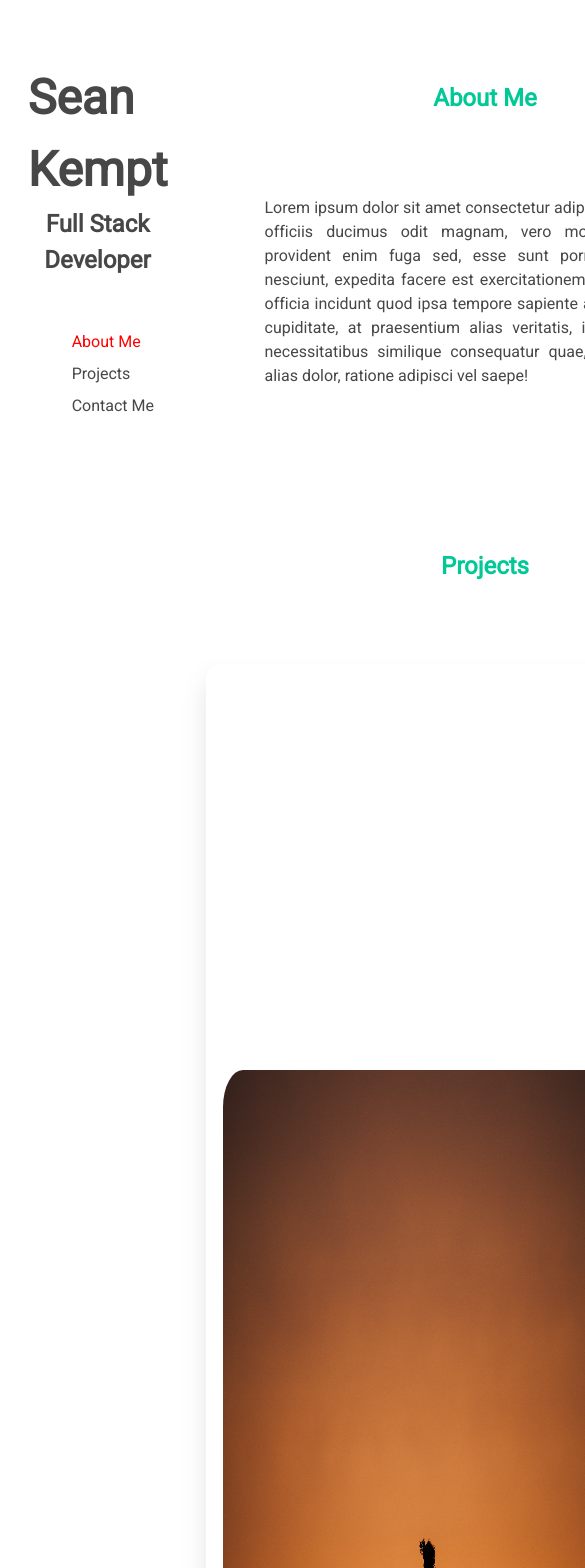
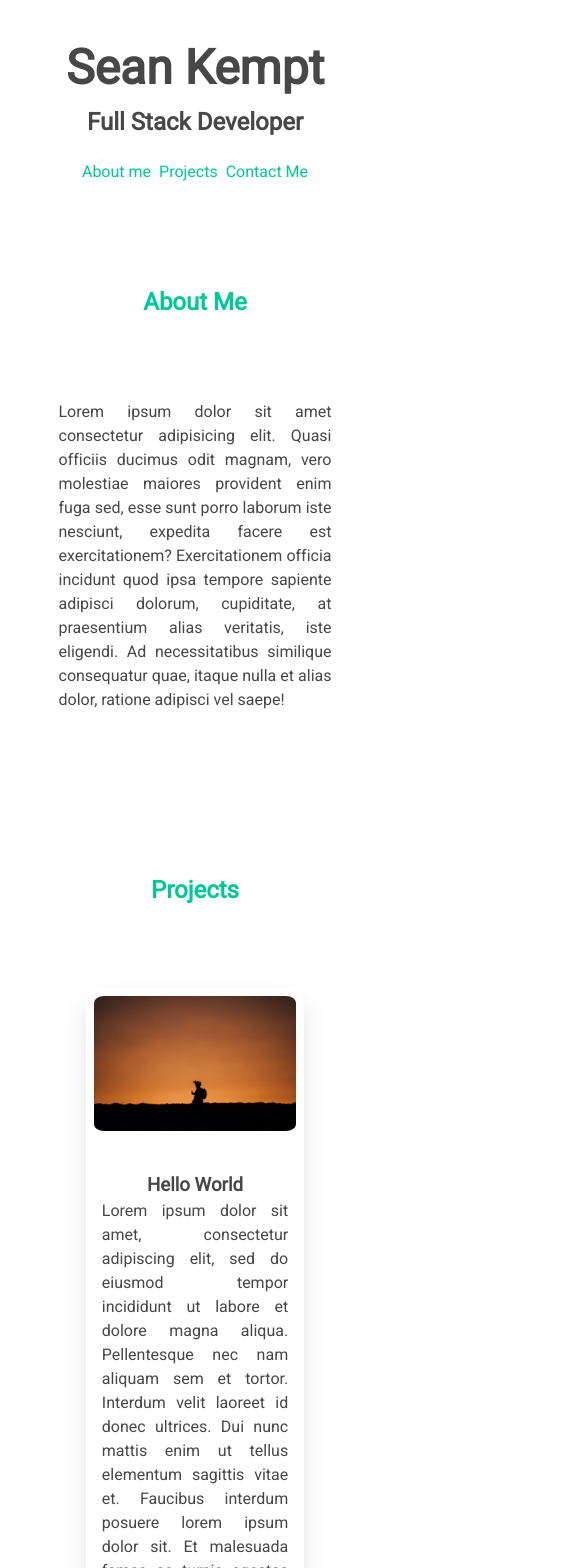
Before and after one commit to SeanKempt/portfolio, a React (Vite) app: page / in a window 390 px wide. Shown: the top 1568 px of the page, 585 px wide, since content can reach past the window. Built offline with nearby package versions, Linux system fonts and the light colour scheme.

Commit message:
feat: remove scrollspy work
not going to be implementing scrollspy at this time

```diff
--- a/index.html
+++ b/index.html
@@ -2,7 +2,7 @@
 <html lang="en">
   <head>
     <meta charset="UTF-8" />
-    <meta name="viewport" content="width=device-width, initial-scale=1.0" />
+    <meta name="viewport" content="width=device-width, initial-scale=1">
     <title>Sean Kempt</title>
   </head>
   <body>
--- a/src/App.tsx
+++ b/src/App.tsx
@@ -1,4 +1,3 @@
-import { useEffect, useState } from 'react';
 import ProjectCard from './components/ProjectCard';
 import githublogo from './images/logo-github.svg';
 import linkedinlogo from './images/logo-linkedin.svg';
@@ -6,34 +5,6 @@ import emailicon from './images/mail-outline.svg';
 import projectCardInfo from './assets/projectCardInfo';
 
 function App() {
-  const [activeSection, setActiveSection] = useState('');
-
-  useEffect(() => {
-    window.addEventListener('scroll', handleScroll);
-    return () => {
-      window.removeEventListener('scroll', handleScroll);
-    };
-  }, []);
-
-  const handleScroll = () => {
-    const sections = document.querySelectorAll<HTMLElement>('.section');
-
-    let currentSection: string | null = '';
-
-    sections.forEach((section) => {
-      const sectionTop = section.offsetTop;
-      const sectionHeight = section.offsetHeight;
-
-      if (
-        window.scrollY >= sectionTop - 50
-        && window.scrollY < sectionTop + sectionHeight - 50
-      ) {
-        currentSection = section.getAttribute('id');
-      }
-    });
-    console.log('Active Section:', currentSection);
-    setActiveSection(currentSection);
-  };
   return (
     <div className="pagewrapper">
       <div className="header">
@@ -41,27 +12,17 @@ function App() {
           <h1 className="header__intronav--name">Sean Kempt</h1>
           <h2 className="header__intronav--role">Full Stack Developer</h2>
           <ul className="header__nav">
-            <li
-              className={activeSection === 'aboutme' ? 'navbar-highlight' : ''}
-            >
-              About Me
+            <li><a href="#aboutme">About me</a></li>
+            <li>
+              <a href="#projects">Projects</a>
             </li>
-            <li
-              className={activeSection === 'projects' ? 'navbar-highlight' : ''}
-            >
-              Projects
-            </li>
-            <li
-              className={
-                activeSection === 'contactme' ? 'navbar-highlight' : ''
-              }
-            >
-              Contact Me
+            <li>
+              <a href="#contactme">Contact Me</a>
             </li>
           </ul>
         </div>
       </div>
-      <div id="aboutme" className="section aboutme">
+      <div id="aboutme" className="aboutme">
         <h2 className="aboutme__title">About Me</h2>
         <p className="aboutme__intro">
           Lorem ipsum dolor sit amet consectetur adipisicing elit. Quasi
@@ -73,7 +34,7 @@ function App() {
           nulla et alias dolor, ratione adipisci vel saepe!
         </p>
       </div>
-      <div id="projects" className="section projects">
+      <div id="projects" className="projects">
         <h2 className="projects__title">Projects</h2>
         <div className="projects__grid-container">
           {projectCardInfo.map((card) => (
@@ -85,18 +46,18 @@ function App() {
           ))}
         </div>
       </div>
-      <form id="contactme" className="section contactme">
+      <form id="contactme" className="contactme">
         <h2 className="contactme__title">Contact Me</h2>
           <div>
-          <label htmlFor="email">
+            <label htmlFor="email" className='contactme__email'>
               Email
               <input id="email" name="email" type="text" />
             </label>
           </div>
           <div>
-          <label htmlFor="message">
+            <label htmlFor="message" className='contactme__message'>
               Message
-            <textarea name="message" id="message" rows={6} cols={50} />
+              <textarea name="message" id="message" rows={5} cols={40} />
             </label>
           </div>
       </form>
--- a/src/styles/index.css
+++ b/src/styles/index.css
@@ -4,15 +4,6 @@
   --main-bg-color: #ffffff;
   --fc-color: #474747;
   --accent-color: #00c896;
-}
-
-@media screen and (min-width: 1400px) {
-  .projectcard {
-    flex-direction: column;
-  }
-  .projectcard__title {
-    text-align: center;
-  }
 }
 
 body {
@@ -32,14 +23,14 @@ body {
   position: sticky;
   top: 0;
   display: flex;
+  align-items: center;
   flex-direction: column;
-  align-items: center;
-  justify-content: center;
   padding-top: 2rem;
 }
 
 .header__intronav--name {
   font-size: 3rem;
+  text-align: center;
 }
 .header__intronav--role {
   font-size: 1.5rem;
@@ -49,6 +40,14 @@ body {
 .header__nav {
   list-style: none;
   padding-top: 2rem;
+  display: flex;
+  flex-direction: column;
+
+}
+
+a {
+  text-decoration: none;
+  color: var(--accent-color);
 }
 
 .header__nav > li {
@@ -110,14 +109,25 @@ body {
   grid-row: 5;
   display: grid;
   grid-template-columns: 1fr;
-  padding-top: 10rem;
+  justify-content: center;
   padding: 10rem 8rem 0 8rem;
+  max-width: 70%;
+  justify-self: center;
 }
 
 .contactme__title {
   text-align: center;
   color: var(--accent-color);
   padding-bottom: 5rem;
+}
+.contactme__message {
+  display: flex;
+  flex-direction: column;
+}
+
+.contactme__email {
+  display: flex;
+  flex-direction: column;
 }
 
 .socials {
@@ -170,7 +180,7 @@ body {
 .projectcard__image {
   width: 100%;
   max-width: 400px;
-  height: 50%;
+  height: auto;
   border-radius: 5%;
   margin-bottom: 2rem;
 }
@@ -185,7 +195,72 @@ body {
   text-align: justify;
 }
 
+.isCurrent {
+  color: red;
+}
+
 /* Extra CSS for effects or other random items */
 .navbar-highlight {
   color: red;
 }
+
+/* Media Queries */
+@media screen and (max-width: 799px) {
+  .aboutme__intro {
+    padding: 0;
+  }
+
+  .projectcard, .projectcard__info {
+    padding: .5rem;
+  }
+
+}
+
+@media screen and (max-width: 1330px) {
+  .header {
+    grid-column: 2 / 4;
+    grid-row: 1;
+    position: static;
+  }
+
+  .header__nav {
+    flex-direction: row;
+    padding: 0;
+    justify-content: center;
+  }
+
+  .aboutme {
+    grid-column: 2 / 4;
+    grid-row: 2;
+  }
+
+  .projects {
+    grid-column: 2 / 4;
+    grid-row: 3;
+  }
+
+  .socials {
+    grid-column: 2 / 4;
+    grid-row: 4;
+    position: static;
+  }
+
+  .contactme {
+    grid-column: 2 / 4;
+    grid-row: 5;
+  }
+
+  .footer {
+    grid-column: 2 / 4;
+    grid-row: 6;
+  }
+}
+
+@media screen and (max-width: 2200px) {
+  .projectcard {
+    flex-direction: column;
+  }
+  .projectcard__title {
+    text-align: center;
+  }
+}
```
Also changed, not shown: package.json (+5 -2 lines), 1 other file (tests, documents, lock files or other folders). Lines whose indentation alone changed are shown as unchanged.
